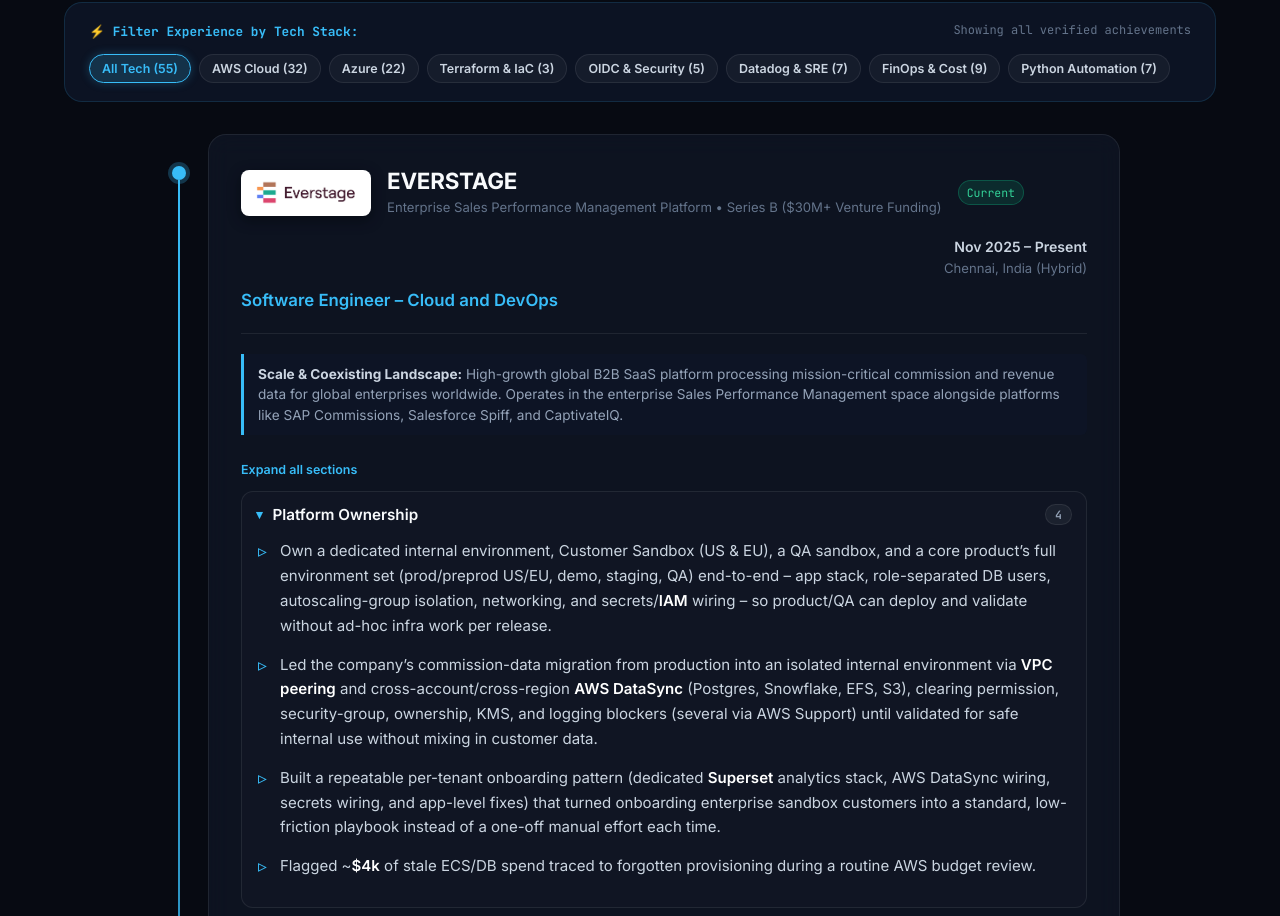
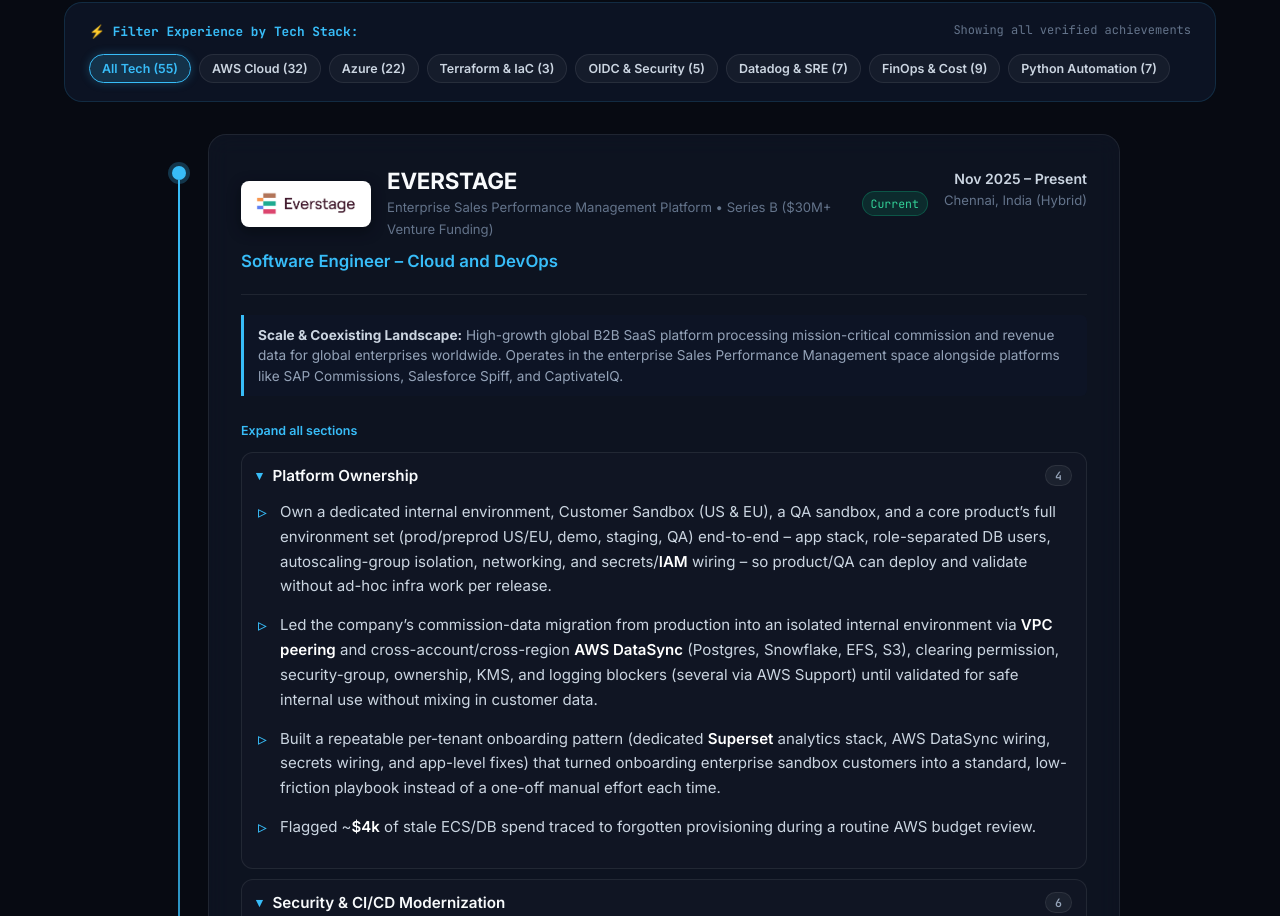
Before and after one commit to DeepanNarayanaMoorthy/DeepanNarayanaMoorthy.github.io, a plain HTML site: page index.html in a window 1280 px wide. Shown: the part 2043-2959 px from the top of the page. Drawn offline with Linux system fonts and the light colour scheme.

Commit message:
Actually fix date/location dropping to its own line -- let the subtitle wrap instead
Root cause (confirmed by measuring live): .company-badge-row has no width
constraint, so its long subtitle text ('Enterprise Sales Performance
Management Platform...') forces the row to its full natural width
(~783px in a ~846px container). Combined with flex-wrap on
.exp-header-top, that left no room for .exp-meta on the same line, so it
wrapped to its own line below -- and margin-left:auto on a lone wrapped
item doesn't reliably pull it flush right either, which is what the
earlier two fixes were (incompletely) chasing.

Real fix: company-badge-row and its new .company-text-wrap inner wrapper
get min-width:0 + flex:1 1 auto so the long subtitle can wrap onto a
second line *within its own box* instead of forcing the whole row wider
than the container; .exp-meta gets flex:0 0 auto so it keeps its natural
size; .exp-header-top is flex-wrap:nowrap at normal widths (the existing
mobile breakpoint still switches it to a column). Date/location now
reliably shares the top row with the company badge at every width that
isn't the dedicated mobile layout.

Verified at 1300px (Everstage and Caterpillar) and mobile (375px, via the
existing column breakpoint, unaffected).

Co-Authored-By: Claude Sonnet 5 <noreply@anthropic.com>

```diff
--- a/index.html
+++ b/index.html
@@ -892,7 +892,7 @@
                     <div class="company-logo-wrap">
                       <img src="assets/logos/everstage.png" alt="Everstage official logo" class="company-logo-img" width="130" height="46" loading="eager">
                     </div>
-                    <div>
+                    <div class="company-text-wrap">
                       <h3 class="company-name"><a href="https://www.everstage.com" target="_blank" rel="noopener">EVERSTAGE</a></h3>
                       <div class="company-meta-sub">Enterprise Sales Performance Management Platform • Series B ($30M+ Venture Funding)</div>
                     </div>
@@ -1102,7 +1102,7 @@
                     <div class="company-logo-wrap">
                       <img src="assets/logos/caterpillar.jpg" alt="Caterpillar Inc. official logo" class="company-logo-img" width="130" height="46" loading="lazy">
                     </div>
-                    <div>
+                    <div class="company-text-wrap">
                       <h3 class="company-name"><a href="https://www.caterpillar.com" target="_blank" rel="noopener">CATERPILLAR INC.</a></h3>
                       <div class="company-meta-sub">Fortune 100 Industrial Technology &amp; IoT Leader • $67B+ Revenue • 110,000+ Global Employees</div>
                     </div>
@@ -1267,7 +1267,7 @@
                     <div class="company-logo-wrap">
                       <img src="assets/logos/jpmorgan.png" alt="JPMorgan Chase &amp; Co. official logo" class="company-logo-img" width="130" height="46" loading="lazy">
                     </div>
-                    <div>
+                    <div class="company-text-wrap">
                       <h3 class="company-name"><a href="https://www.jpmorganchase.com" target="_blank" rel="noopener">JPMORGAN CHASE &amp; CO.</a></h3>
                       <div class="company-meta-sub">Fortune 20 Global Investment Banking &amp; Financial Leader • $4T+ Assets Under Management</div>
                     </div>
--- a/styles.css
+++ b/styles.css
@@ -1026,7 +1026,7 @@ a {
   display: flex;
   justify-content: space-between;
   align-items: flex-start;
-  flex-wrap: wrap;
+  flex-wrap: nowrap;
   gap: 16px;
   margin-bottom: 8px;
 }
@@ -1035,6 +1035,19 @@ a {
   display: flex;
   align-items: center;
   gap: 16px;
+  min-width: 0;
+  flex: 1 1 auto;
+}
+
+/* Lets the (often long) company name + subtitle wrap/shrink instead of
+   pushing the date/location block onto its own line. */
+.company-text-wrap {
+  min-width: 0;
+  flex: 1 1 auto;
+}
+
+.exp-meta {
+  flex: 0 0 auto;
 }
 
 .company-name {
```
